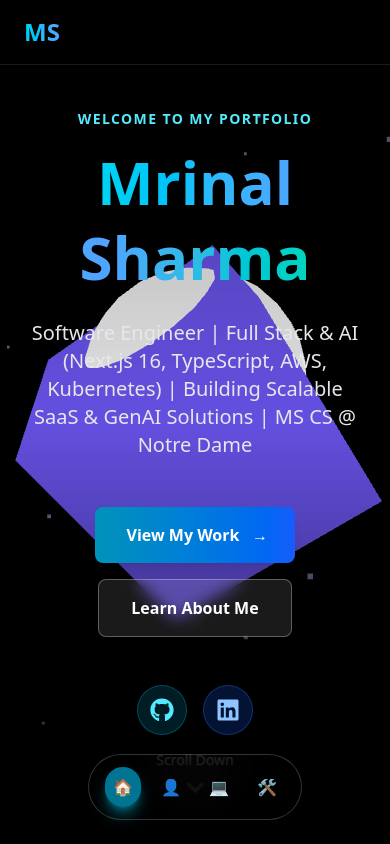
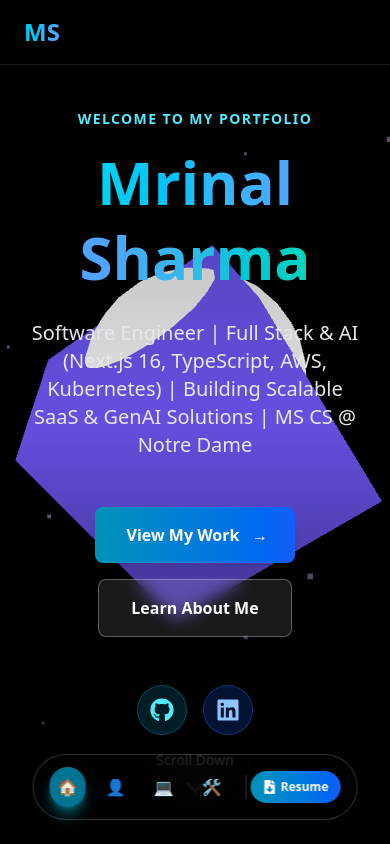
Before and after one commit to slayer1371/portfolio-final, a React (Vite) app: page / in a window 390 px wide. Shown: the top 844 px of the page. Built offline with nearby package versions, Linux system fonts and the light colour scheme.

Commit message:
resume btn in mobile view

```diff
--- a/src/App.jsx
+++ b/src/App.jsx
@@ -133,6 +133,18 @@ const App = () => {
               {section === 'skills' && '🛠️'}
             </a>
           ))}
+          <div className="w-px h-6 bg-white/20 mx-1" />
+          <motion.a
+            href="/resume.pdf"
+            target="_blank"
+            rel="noopener noreferrer"
+            className="flex items-center space-x-1 bg-gradient-to-r from-cyan-600 to-blue-600 text-white py-2 px-3 rounded-full font-semibold text-xs transition-all duration-300 hover:shadow-lg hover:shadow-cyan-500/50"
+            whileHover={{ scale: 1.05 }}
+            whileTap={{ scale: 0.95 }}
+          >
+            <FaFileDownload size={14} />
+            <span>Resume</span>
+          </motion.a>
         </motion.div>
       </div>
 
```
